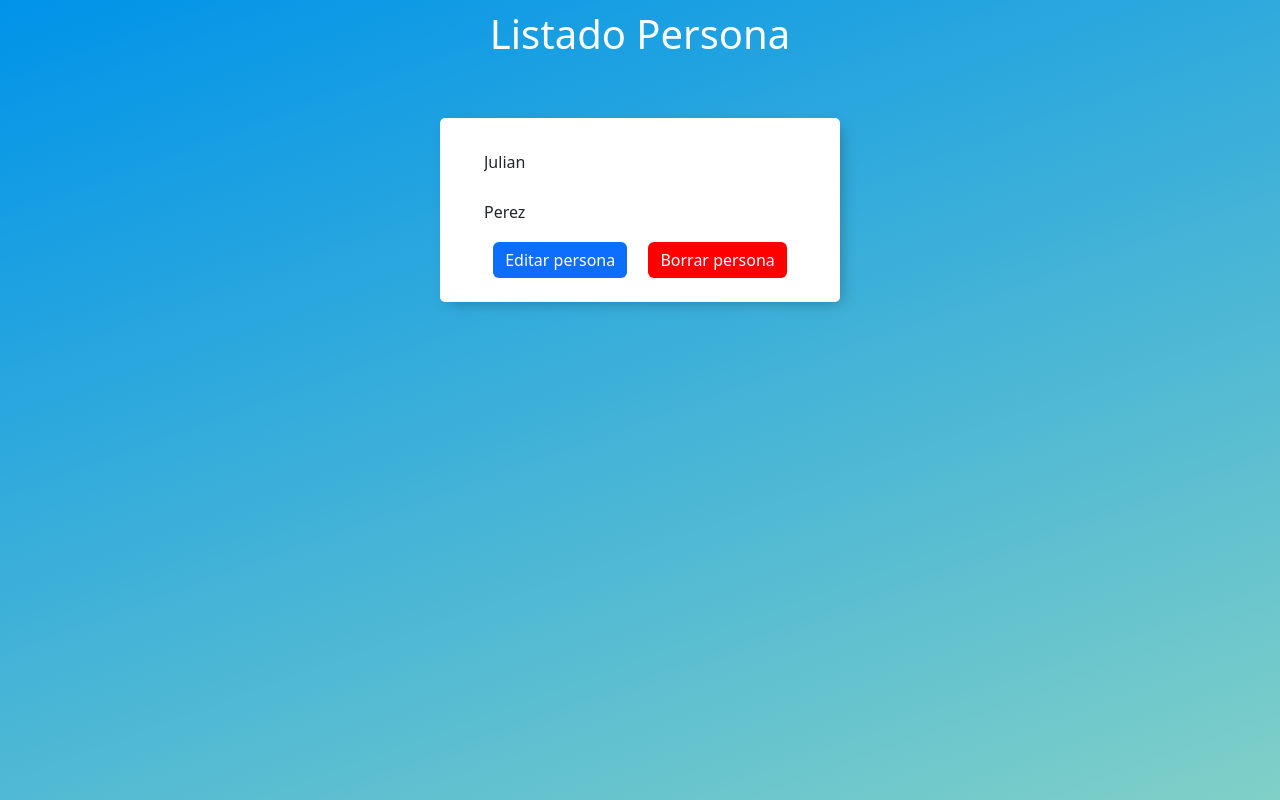
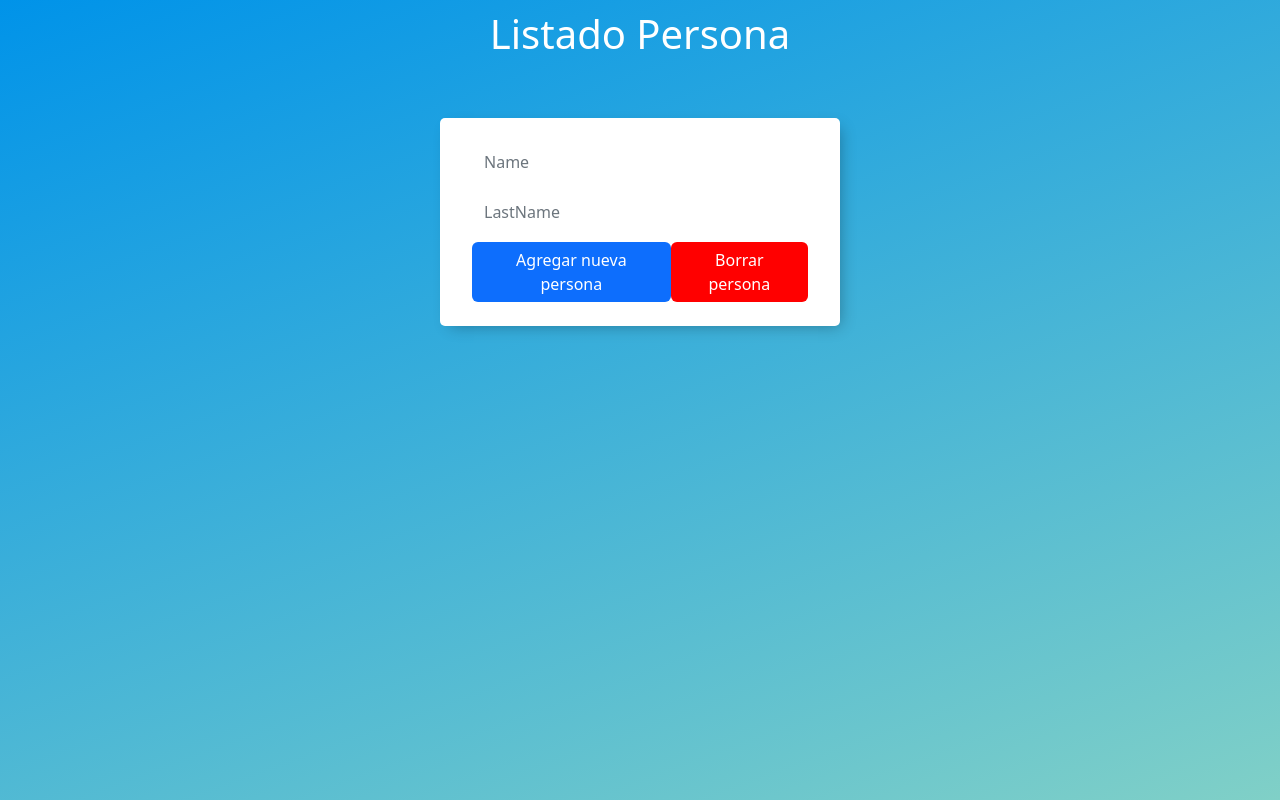
Before and after one commit to julianf-dev/angular-list-person, an Angular app: page /personas/0 in a window 1280 px wide. Built offline with nearby package versions, Linux system fonts and the light colour scheme.

Commit message:
Query params

```diff
--- a/src/app/components/personas/formulario/formulario.component.ts
+++ b/src/app/components/personas/formulario/formulario.component.ts
@@ -27,20 +27,23 @@ export class FormularioComponent {
   nameInput:string = '';
   lastNameInput:string = '';
   index: number;
-  isEdit:boolean = false
+  modeEdit:number;
+  isEdit: boolean;
 
   ngOnInit(){
     this.index = this.route.snapshot.params['id']
-    if(this.index){
+    this.modeEdit = +this.route.snapshot.queryParams['modeEdit'];
+    if(this.modeEdit != null && this.modeEdit === 1){
       let person:Persona = this.personaServices.foundPerson(this.index);
       this.nameInput = person.nombre;
-      this.lastNameInput = person.apellido
+      this.lastNameInput = person.apellido;
       this.isEdit = true;
     }
   }
   addPerson() {
+
     let person = new Persona(this.nameInput, this.lastNameInput);
-    if(this.index){
+    if(this.modeEdit != null && this.modeEdit === 1){
       this.personaServices.editPerson(this.index, person)
     }else{
       this.personaServices.addPerson(person)
--- a/src/app/components/personas/persona/persona.component.html
+++ b/src/app/components/personas/persona/persona.component.html
@@ -1,7 +1,8 @@
 <div class="item">
   <ul>
     <li>
-      <a [routerLink]="['/personas',indice]">
+      <a [routerLink]="['/personas',indice]"
+      [queryParams]="{modeEdit:'1'}">
         <p>{{ persona.nombre }} {{ persona.apellido }}</p>
       </a>
     </li>
```
